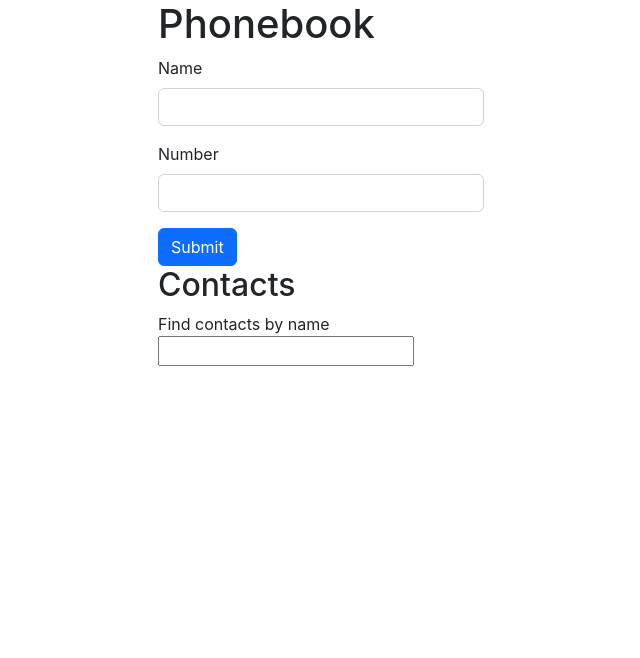
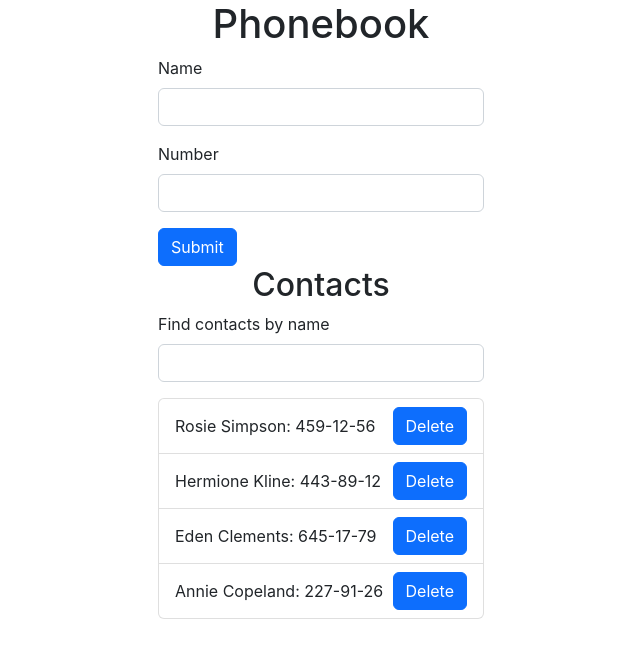
Before and after one commit to webdevbiv/goit-react-hw-02-phonebook, a React (Create React App) app: page / in a window 1280 px wide. Shown: the top 658 px of the page, without its empty margins (319-959 px from the left). Built offline with nearby package versions, Linux system fonts and the light colour scheme.

Commit message:
styles-done

```diff
--- a/src/components/App.jsx
+++ b/src/components/App.jsx
@@ -7,7 +7,12 @@ import Filter from './Filter/Filter'
 import { nanoid } from 'nanoid'
 export default class App extends Component {
   state = {
-    contacts: [],
+    contacts: [
+      { id: 'id-1', name: 'Rosie Simpson', number: '459-12-56' },
+      { id: 'id-2', name: 'Hermione Kline', number: '443-89-12' },
+      { id: 'id-3', name: 'Eden Clements', number: '645-17-79' },
+      { id: 'id-4', name: 'Annie Copeland', number: '227-91-26' },
+    ],
     filter: ''
   }
 
@@ -40,16 +45,21 @@ export default class App extends Component {
 
   render() {
     const { filter, contacts } = this.state
+    // console.log(contacts.length);
     return (
       <div className={'container'}>
-        <h1>Phonebook</h1>
+        <h1 className={'title'}>Phonebook</h1>
         <ContactForm onSubmit={this.handleContactSubmit} />
-        <h2>Contacts</h2>
-        <Filter onChange={this.handleFilterChange} />
-        <ContactList
-          contacts={!filter.length ? contacts : this.filteredContacts()}
-          onDelete={this.handleContactDelete}
-        />
+        <h2 className={'title'}>Contacts</h2>
+        {/* {contacts.length > 0 && */}
+        <>
+          <Filter onChange={this.handleFilterChange} />
+          <ContactList
+            contacts={!filter.length ? contacts : this.filteredContacts()}
+            onDelete={this.handleContactDelete}
+          />
+        </>
+        {/* } */}
       </div>
     )
   }
--- a/src/components/ContactList/ContactList.jsx
+++ b/src/components/ContactList/ContactList.jsx
@@ -1,18 +1,25 @@
 import React from 'react'
 import PropTypes from 'prop-types'
+import Button from 'react-bootstrap/Button';
+import ListGroup from 'react-bootstrap/ListGroup';
+import 'bootstrap/dist/css/bootstrap.min.css';
+import s from '../ContactList/ContactList.module.scss'
 function ContactList({ contacts, onDelete }) {
     return (
-        <ul>{contacts.map((contact) => (
-            <li key={contact.id}>
-                {contact.name}: {contact.number}
-                <button
-                    type="button"
-                    onClick={() => onDelete(contact.id)}
+        <ListGroup>
+            {contacts.map((contact) => (
+                <ListGroup.Item
+                    key={contact.id}
+                    className={s.item}
                 >
-                    Delete</button>
-            </li>
-        ))}
-        </ul>
+                    <div>{contact.name}: {contact.number}</div>
+                    <Button variant="primary" type="button"
+                        onClick={() => onDelete(contact.id)}
+                    >
+                        Delete</Button>
+                </ListGroup.Item>
+            ))}
+        </ListGroup>
     )
 }
 
--- /dev/null
+++ b/src/components/ContactList/ContactList.module.scss
@@ -0,0 +1,6 @@
+.item {
+    display: flex !important;
+    flex-direction: row !important;
+    align-items: center !important;
+    justify-content: space-between !important;
+}
--- a/src/components/Filter/Filter.jsx
+++ b/src/components/Filter/Filter.jsx
@@ -1,16 +1,19 @@
 import React from 'react'
 import PropTypes from 'prop-types'
+import Form from 'react-bootstrap/Form'
+import 'bootstrap/dist/css/bootstrap.min.css';
 function Filter({ onChange }) {
     return (
-        <label>Find contacts by name
-            <input
+        <Form.Group className="mb-3" >
+            <Form.Label>Find contacts by name</Form.Label>
+            <Form.Control
                 type="text"
                 name="filter"
                 pattern="^[a-zA-Zа-яА-Я]+(([' -][a-zA-Zа-яА-Я ])?[a-zA-Zа-яА-Я]*)*$"
                 title="Name may contain only letters, apostrophe, dash and spaces. For example Adrian, Jacob Mercer, Charles de Batz de Castelmore d'Artagnan"
                 onChange={onChange}
             />
-        </label>
+        </Form.Group>
     )
 }
 
--- a/src/index.scss
+++ b/src/index.scss
@@ -4,6 +4,10 @@
   width: 350px;
   margin-left: auto;
   margin-right: auto;
+}
+
+.title {
+  text-align: center;
 }
 
 body {
```
